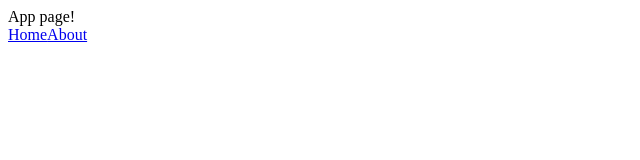
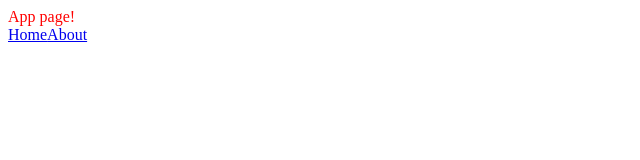
Before and after one commit to JJWallis/practical-questions, a React (Create React App) app: page / in a window 1280 px wide. Shown: the top 160 px of the page, without its empty margins (0-640 px from the left). Built offline with nearby package versions, Linux system fonts and the light colour scheme.

Commit message:
Heading colours changed

```diff
--- a/src/About.tsx
+++ b/src/About.tsx
@@ -6,7 +6,7 @@ const About: FC = () => {
       <>
          <Link to="/">App</Link>
          <Link to="/home">Home</Link>
-         <div>About page!</div>
+         <div style={{ color: 'green' }}>About page!</div>
       </>
    )
 }
--- a/src/App.tsx
+++ b/src/App.tsx
@@ -4,7 +4,7 @@ import { Link } from 'react-router-dom'
 const App: FC = () => {
    return (
       <>
-         <div>App page!</div>
+         <div style={{ color: 'red' }}>App page!</div>
          <Link to="/home">Home</Link>
          <Link to="/about">About</Link>
       </>
--- a/src/Home.tsx
+++ b/src/Home.tsx
@@ -8,7 +8,7 @@ const Home: FC<Props> = () => {
       <div>
          <Link to="/">App</Link>
          <Link to="/about">About</Link>
-         <div>Home page!</div>
+         <div style={{ color: 'orange' }}>Home page!</div>
       </div>
    )
 }
```
